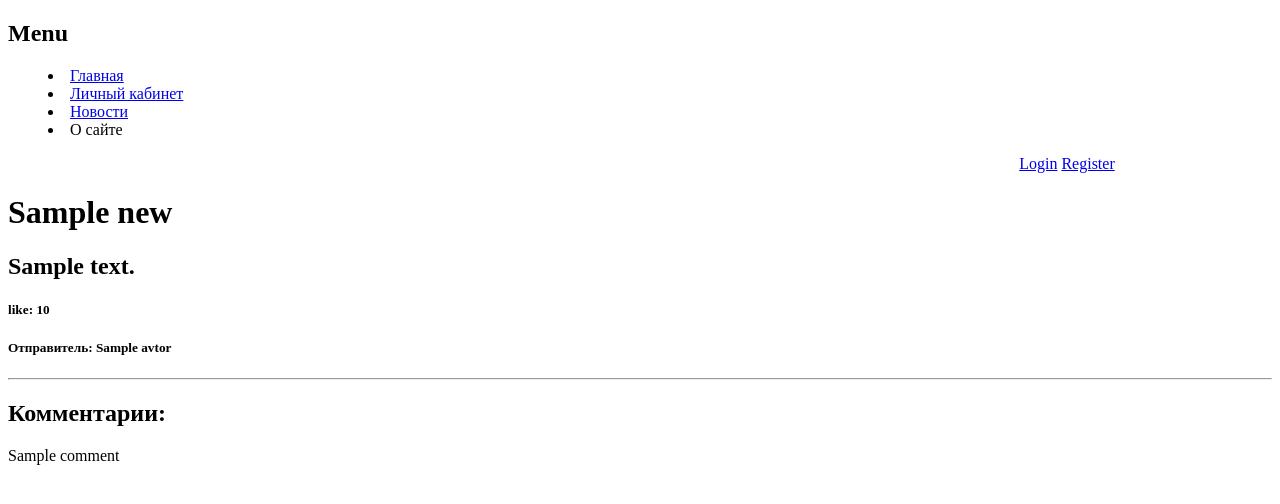
After one commit to mihail4216/quest, a Django app: template templates/news_one.html in a window 1280 px wide. The commit adds this page. Shown: the top 504 px of the page. Run offline with Django 3.2, Linux system fonts and the light colour scheme; the template is opened without the code that fills it: most values are stand-ins (such as "Sample title", 1, 10 or a date in 2020).

Commit message:
add one news

```diff
--- a/news/models.py
+++ b/news/models.py
@@ -1,11 +1,14 @@
 from django.contrib.auth.models import User
 from django.db import models
+
+
 
 class News(models.Model):
     title = models.CharField(max_length=20)
     text = models.TextField()
     likes = models.IntegerField(default=0)
     avtor = models.ForeignKey(User)
+    # news_comment = models.ForeignKey(Comments)
 
 
 class Comments(models.Model):
--- a/news/urls.py
+++ b/news/urls.py
@@ -1,9 +1,9 @@
 from django.conf.urls import include, url
 from django.contrib import admin
 
-from news.views import NewsView
+from news.views import *
 
 urlpatterns = [
     url(r'^all/',NewsView.as_view(),name='news'),
-    # url(r'^(?P<pk>\d+)/$',NewsOneView.as_view(),name='news(x)'),
+    url(r'^(?P<pk>\d+)/$',NewsOneView.as_view(),name='news_one'),
 ]
--- a/templates/news.html
+++ b/templates/news.html
@@ -3,7 +3,7 @@
 {% block content %}
 <h1>News!</h1>
    {% for newsone in news_list %}
-       <h2>{{ newsone.title }}</h2>
+       <h2><a href="/news/{{ newsone.id }}/">{{ newsone.title }}</a></h2>
        <h3>{{ newsone.text }}</h3>
        <h5>Лайки: {{ newsone.likes }}</h5>
        <h5>Автор: {{ newsone.avtor }}</h5>
--- /dev/null
+++ b/templates/news_one.html
@@ -0,0 +1,14 @@
+{% extends 'main.html' %}
+{% block content %}
+<h1>{{ news.title }}</h1>
+    <h2>{{ news.text }}</h2>
+    <h5><a>like: </a>{{ news.likes }}</h5>
+    <h5><a>Отправитель: </a>{{ news.avtor}}</h5>
+<hr>
+    <h2>Комментарии:</h2>
+{% for comment in comments_news %}
+    {{ comment.title }}
+
+{% endfor %}
+
+{% endblock %}
```
Also changed, not shown: news/views.py (+13 -6 lines), db.sqlite3.
